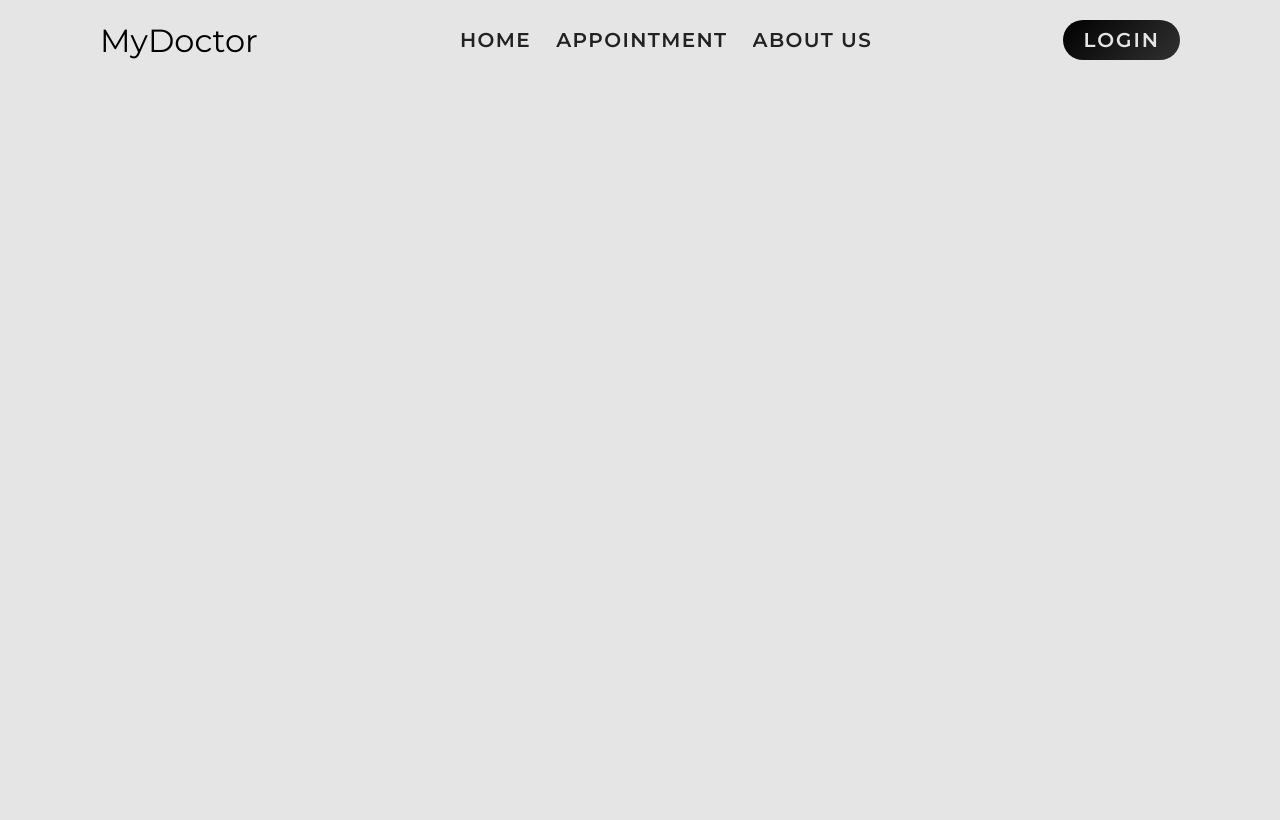
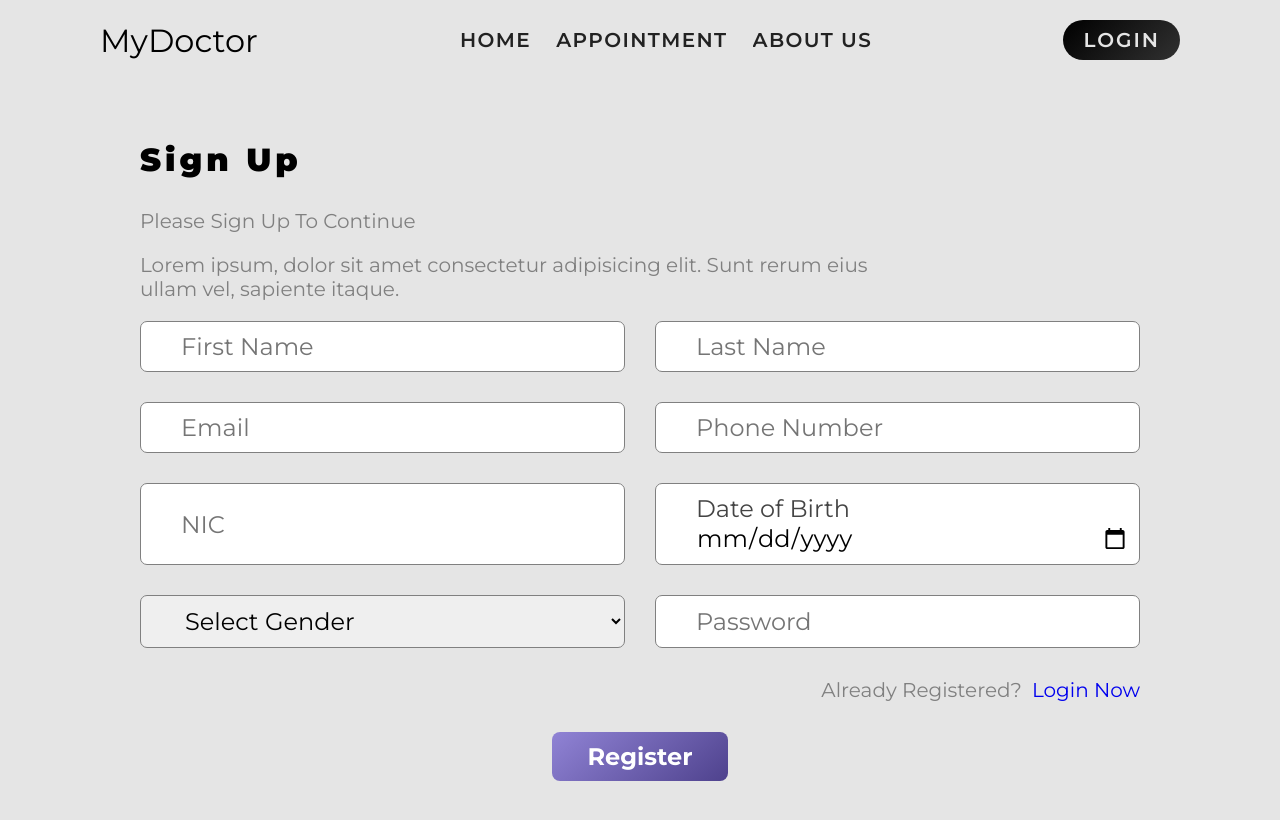
Before and after one commit to Chitra95/MERN_Online_Medical_Assistant, a React (Vite) app in the folder frontend/: page /register in a window 1280 px wide. Shown: the top 820 px of the page. Built offline with nearby package versions, Linux system fonts and the light colour scheme; no server answers.

Commit message:
register

```diff
--- a/frontend/src/pages/Register.jsx
+++ b/frontend/src/pages/Register.jsx
@@ -1,9 +1,95 @@
-import React from 'react'
+import React, { useContext, useState } from 'react'
+import { Context } from '../main'
+import { Link, Navigate, useNavigate } from 'react-router-dom'
+import axios from 'axios'
+import { toast } from 'react-toastify'
 
 const Register = () => {
+  const {isAuthenticated,setIsAuthenticated} = useContext(Context)
+
+  const [firstName,setFirstName] = useState("")
+  const [lastName,setLastName] = useState("")
+  const [email,setEmail] = useState("")
+  const [phone,setPhone] = useState("")
+  const [nic,setNic] = useState("")
+  const [dob,setDob] = useState("")
+  const [gender,setGender] = useState("")
+  const [password,setPassword] = useState("")
+
+  const navigateTo=useNavigate();
+
+  const handleRegister = async(e) =>{
+    e.preventDefault();
+
+    try {
+      const response = await axios.post(
+        "http://localhost:4000/api/v1/user/patient/register",
+        {firstName,lastName,email,phone,nic,dob,gender,password,role:"Patient"},
+        {
+          withCredentials:true,
+          headers:{"Content-Type" : "application/json"},
+        }
+      );
+      toast.success(response.data.message);
+      setIsAuthenticated(true)
+      navigateTo("/");
+
+    } catch (error) {
+      toast.error(error.response.data.message)
+    }
+  }
+
+  if(isAuthenticated){
+    return <Navigate to={"/"} />
+  }
+
   return (
-    <div>
+    <div className='container form-component register-form' >
+     <h2>Sign Up</h2>
+     <p>Please Sign Up To Continue</p>
+     <p>Lorem ipsum, dolor sit amet consectetur adipisicing elit. Sunt rerum eius ullam vel, sapiente itaque.</p>
 
+     <form onSubmit={handleRegister}>
+      <div>
+        <input type="text" placeholder='First Name' value={firstName} onChange={(e)=>setFirstName(e.target.value)}/>
+        <input type="text" placeholder='Last Name' value={lastName} onChange={(e)=>setLastName(e.target.value)}/>
+      </div>
+
+      <div>
+        <input type="text" placeholder='Email' value={email} onChange={(e)=>setEmail(e.target.value)}/>
+        <input type="number" placeholder='Phone Number' value={phone} onChange={(e)=>setPhone(e.target.value)}/>
+      </div>
+
+      <div>
+        <input type="number" placeholder='NIC' value={nic} onChange={(e)=>setNic(e.target.value)}/>
+        <input type="date" placeholder='Date of Birth' value={dob} onChange={(e)=>setDob(e.target.value)}/>
+      </div>
+
+      <div>
+        <select value={gender} onChange={(e)=>setGender(e.target.value)}>
+          <option value="">Select Gender</option>
+          <option value="Male">Male</option>
+          <option value="Female">Female</option>
+        </select>
+        <input type="password" placeholder='Password ' value={password} onChange={(e)=>setPassword(e.target.value)}/>
+      </div>
+
+
+      <div
+       style={ {gap:"10px" , justifyContent:"flex-end",
+        flexDirection:"row"
+       }}>
+
+        <p style={{marginBottom:0}}>Already Registered?</p>
+        <Link to={"/login"} style={{textDecoration:"none",alignItems:"center"}}>Login Now</Link>
+       </div>
+
+       <div style={ {justifyContent:"center",alignItems:"center"} }>
+        <button type='submit'>Register</button>
+       </div>
+
+
+     </form>
     </div>
   )
 }
```
